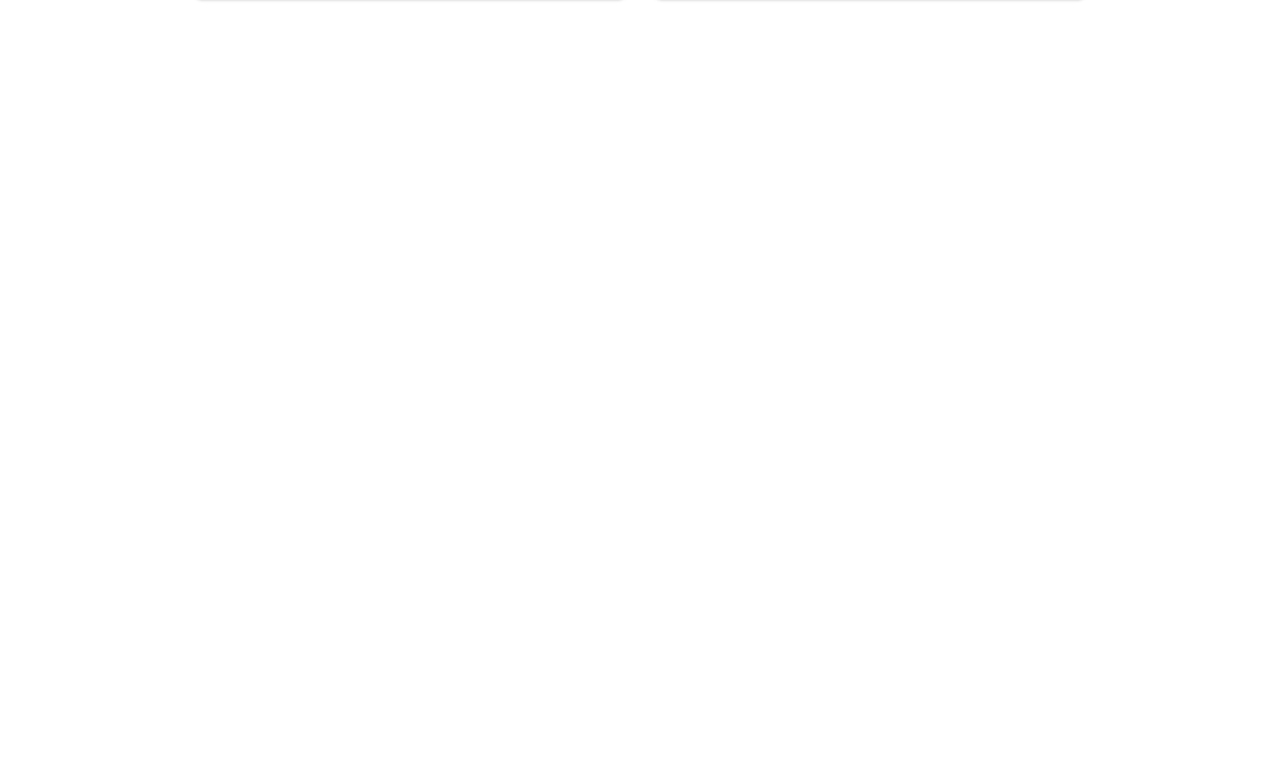
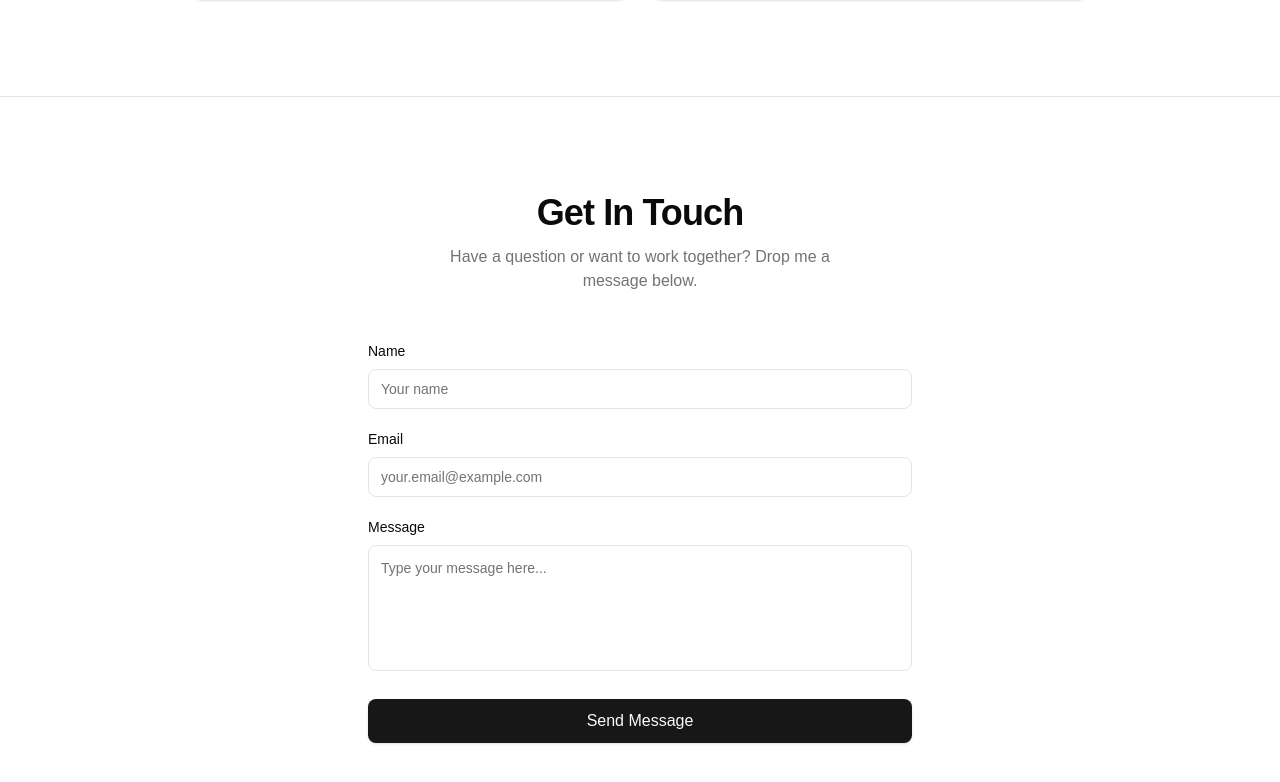
Before and after one commit to afzytk/portfolio, a React app: page / in a window 1280 px wide. Shown: the part 1248-2030 px from the top of the page. Before the commit the page ends 1344 px from the top, so only its background shows below. Built offline with nearby package versions, Linux system fonts and the light colour scheme; the HTML template or start-up script is replaced by a standard one.

Commit message:
feat: add contact section

```diff
--- a/src/App.jsx
+++ b/src/App.jsx
@@ -1,14 +1,18 @@
+import Contact from "./components/Contact";
 import Hero from "./components/Hero";
 import Navbar from "./components/Navbar";
 import Projects from "./components/Projects";
 
 const App = () => {
   return (
-    <>
+    <div className="min-h-screen bg-background text-foreground antialiased">
       <Navbar />
-      <Hero />
-      <Projects />
-    </>
+      <main>
+        <Hero />
+        <Projects />
+        <Contact />
+      </main>
+    </div>
   );
 };
 
--- /dev/null
+++ b/src/components/Contact.jsx
@@ -0,0 +1,103 @@
+import { useState } from "react";
+
+export default function Contact() {
+  const [formData, setFormData] = useState({
+    name: "",
+    email: "",
+    message: "",
+  });
+
+  const handleChange = (e) => {
+    setFormData({ ...formData, [e.target.name]: e.target.value });
+  };
+
+  const handleSubmit = (e) => {
+    e.preventDefault();
+    console.log("Form Submitted Safely:", formData);
+    // Integrate email services like Formspree, Web3Forms, or EmailJS here
+  };
+
+  return (
+    <section
+      id="contact"
+      className="py-24 bg-background text-foreground border-t border-border"
+    >
+      <div className="max-w-xl mx-auto px-4">
+        <div className="flex flex-col items-center text-center mb-12 gap-3">
+          <h2 className="text-3xl font-bold tracking-tight sm:text-4xl">
+            Get In Touch
+          </h2>
+          <p className="text-muted-foreground text-base max-w-sm">
+            Have a question or want to work together? Drop me a message below.
+          </p>
+        </div>
+
+        <form onSubmit={handleSubmit} className="flex flex-col gap-5">
+          <div className="flex flex-col gap-2">
+            <label
+              htmlFor="name"
+              className="text-sm font-medium text-foreground"
+            >
+              Name
+            </label>
+            <input
+              type="text"
+              id="name"
+              name="name"
+              required
+              value={formData.name}
+              onChange={handleChange}
+              className="w-full h-10 px-3 rounded-md border border-input bg-background text-sm ring-offset-background placeholder:text-muted-foreground focus-visible:outline-hidden focus-visible:ring-2 focus-visible:ring-ring focus-visible:ring-offset-2 disabled:cursor-not-allowed disabled:opacity-50"
+              placeholder="Your name"
+            />
+          </div>
+
+          <div className="flex flex-col gap-2">
+            <label
+              htmlFor="email"
+              className="text-sm font-medium text-foreground"
+            >
+              Email
+            </label>
+            <input
+              type="email"
+              id="email"
+              name="email"
+              required
+              value={formData.email}
+              onChange={handleChange}
+              className="w-full h-10 px-3 rounded-md border border-input bg-background text-sm ring-offset-background placeholder:text-muted-foreground focus-visible:outline-hidden focus-visible:ring-2 focus-visible:ring-ring focus-visible:ring-offset-2 disabled:cursor-not-allowed disabled:opacity-50"
+              placeholder="your.email@example.com"
+            />
+          </div>
+
+          <div className="flex flex-col gap-2">
+            <label
+              htmlFor="message"
+              className="text-sm font-medium text-foreground"
+            >
+              Message
+            </label>
+            <textarea
+              id="message"
+              name="message"
+              required
+              rows="5"
+              value={formData.message}
+              onChange={handleChange}
+              className="w-full p-3 rounded-md border border-input bg-background text-sm ring-offset-background placeholder:text-muted-foreground focus-visible:outline-hidden focus-visible:ring-2 focus-visible:ring-ring focus-visible:ring-offset-2 disabled:cursor-not-allowed disabled:opacity-50 resize-none"
+              placeholder="Type your message here..."
+            />
+          </div>
+
+          <button
+            type="submit"
+            className="w-full h-11 inline-flex items-center justify-center font-medium rounded-md bg-primary text-primary-foreground hover:bg-primary/90 transition-colors shadow-sm mt-2 cursor-pointer"
+          >
+            Send Message
+          </button>
+        </form>
+      </div>
+    </section>
+  );
+}
```
